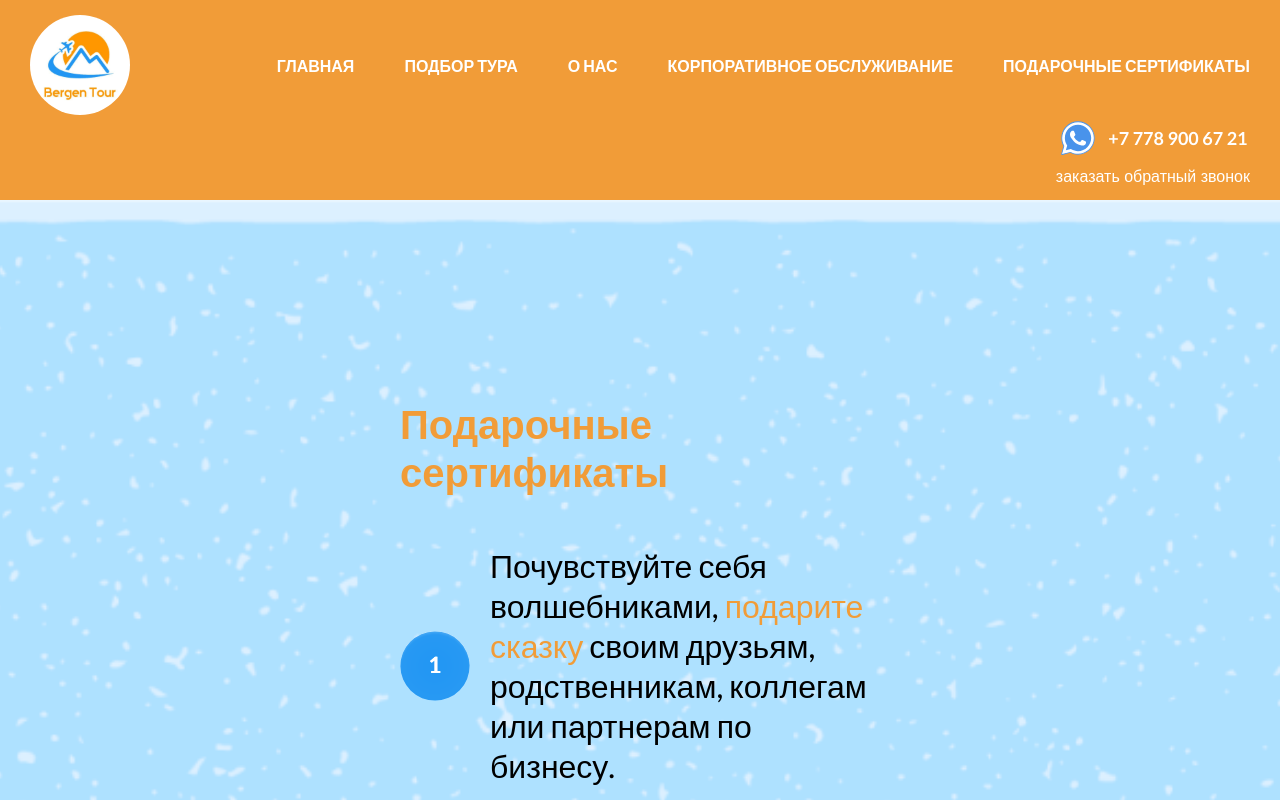
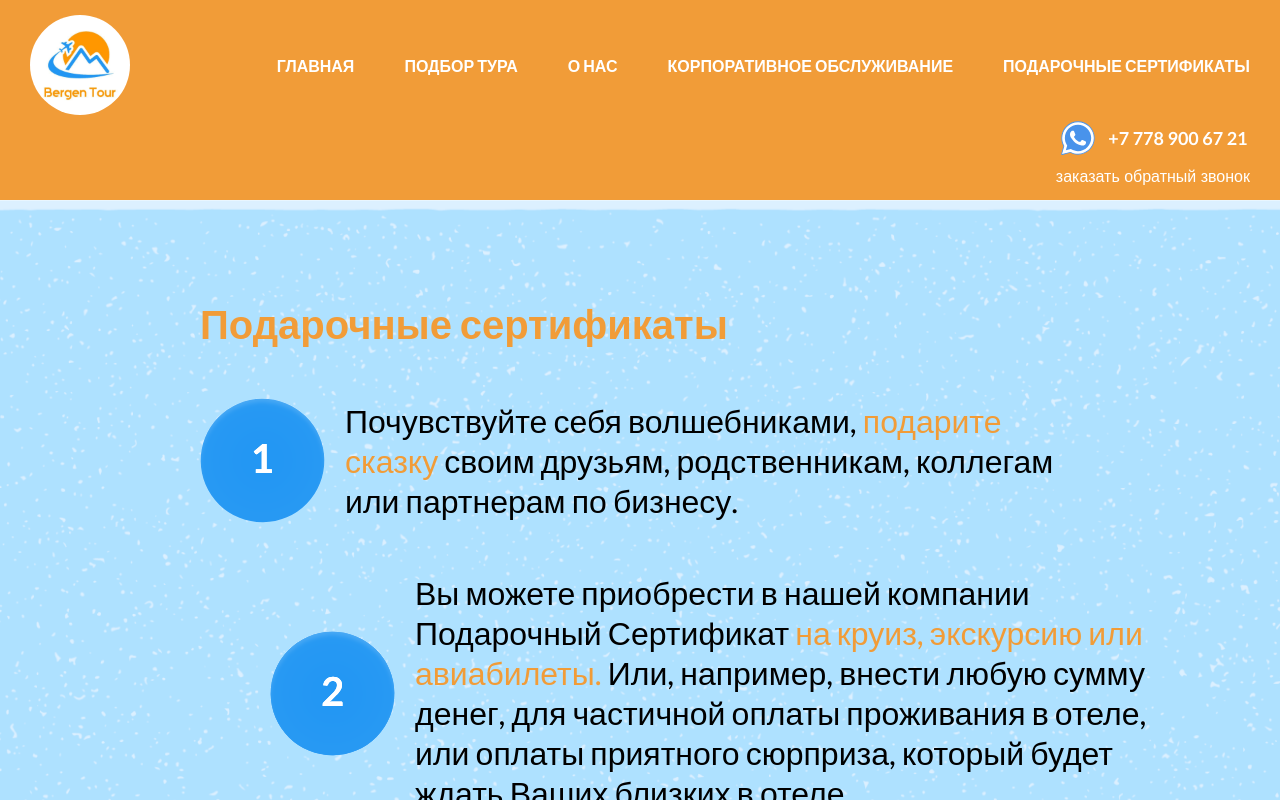
Before and after one commit to dariaSDemidova/Bergen-Tour, a React (Vite) app: page /certificates in a window 1280 px wide. Shown: the top 800 px of the page. Built offline with nearby package versions, Linux system fonts and the light colour scheme.

Commit message:
adaptive

```diff
--- a/src/index.scss
+++ b/src/index.scss
@@ -6,6 +6,7 @@
   margin: 0;
   padding: 0;
   box-sizing: border-box;
+
 }
 
 body {
--- a/src/pages/Certificates/Certificates.scss
+++ b/src/pages/Certificates/Certificates.scss
@@ -6,41 +6,90 @@
     background-repeat: no-repeat;
     background-position: center;
     background-size: cover;
-    padding: 100px 200px;
+
+      @media screen and (max-width: 768px) {
+        font-size: 10px;
+      }
+       @media screen and (max-width: 425px) {
+        font-size: 14px;
+      }
 }
 
 .container {
     display: flex;
     flex-direction: column;
     gap: 50px;
+    width: 90vw;
+    @media screen and (min-width: 2560px) {
+        font-size: 40px;
+      }
+      @media screen and (max-width: 1024px) {
+        /* стили для планшета в альбомной ориентации */
+        margin-right: 5px;
+        font-size: 40px;
+        align-items: center;
+      }
+
+      @media screen and (max-width: 425px) {
+        font-size: 14px;
+      }
+      @media screen and (max-width: 768px) {
+        font-size: 10px;
+      }
 }
+
 
 .box {
     display: flex;
     justify-content: flex-start;
     align-items: center;
     gap: 20px;
+    width: 70vw;
+
     &-text {
         @include text-styles(32px, 400, $black-color);
+        @media screen and (max-width: 768px) {
+
+            font-size: 24px;
+             }
+        @media screen and (max-width: 425px) {
+                   font-size: 12px;
+             }
         &-orange {
             color: $orange-color;
         }
+
     }
+
 }
 
 .certificates {
     @include text-styles(40px, 700, $orange-color);
+    @media screen and (max-width: 768px) {
+     margin-left:50px;
+     font-size: 36px;
+      }
 }
 
 .number {
-    max-width: 70px;
-    max-height: 70px;
+    max-width: 170px;
+    max-height: 170px;
+    @media screen and (max-width: 768px) {
+        max-width: 70px;
+        max-height: 70px;
+      }
 }
 
 .box2 {
     margin-left: 70px;
+    @media screen and (max-width: 768px) {
+        margin-left: 0px;
+      }
 }
 
 .box3 {
     margin-left: 130px;
+    @media screen and (max-width: 768px) {
+        margin-left: 0px;
+      }
 }
--- a/src/pages/Main/Main.scss
+++ b/src/pages/Main/Main.scss
@@ -14,7 +14,7 @@
     }
 
     @media screen and (max-width: 425px) {
-        padding: 100px 20px;
+        padding: 25px 10px;
         display: flex;
         flex-direction: column;
         align-items: center;
@@ -108,21 +108,46 @@
     }
 }
 .containerServices {
-    background: url('../../assets/images/bg3.jpg') center center/cover no-repeat;
+    background: url('../../assets/images/bg3.jpg')  center/cover no-repeat;
     background-color: rgb(143, 202, 241);
     display: flex;
     flex-direction: column;
     background-repeat: no-repeat;
     background-position: center;
     background-size: cover;
-    min-height: 1000px;
-    padding: 60px 200px;
+        padding: 60px 200px;
+        @media screen and (max-width: 768px) {
+          padding: 30px;
+        }
+        @media screen and (max-width: 768px) {
+          padding: 10px;
+        }
   }
+
 
 .why {
     &-header {
     display: flex;
     justify-content: space-between;
+    margin-right: 20px;
+
+    @media screen and (max-width: 1024px) {
+      font-size: 16px;
+    }
+    @media screen and (max-width: 768px) {
+      margin-right: 15px;
+    align-items: center;
+    justify-items: space-between;
+        width:600px;
+        column-gap: 20px;
+    }
+    @media screen and (max-width: 425px) {
+      margin-right: 5px;
+    align-items: center;
+    justify-items: space-between;
+        width:300px;
+        column-gap: 10px;
+    }
     }
     &-contacts {
       display: flex;
@@ -133,6 +158,7 @@
         background-color: transparent;
         color: $orange-color;
       }
+
     }
     &-list {
       list-style: none;
@@ -155,14 +181,81 @@
   }
 
 .whyussection {
-    margin-left: 60%;
+
+
+@media screen and (min-width: 2560px) {
+  /* стили для больших мониторов с разрешением 4K */
+  margin-left: 70%;
+}
+
+@media screen and (min-width: 1440px) {
+  /* стили для больших настольных компьютеров и ноутбуков */
+  margin-left: 60%;
+  width: 600px;
+}
+
+@media screen and (max-width: 1024px) {
+  /* стили для планшета в альбомной ориентации */
+  margin-left: 65%;
+  width: 400px;
+}
+
+@media screen and (max-width: 768px) {
+ /* стили для планшета */
+ margin-left: 70%;
+ width: 200px;
+}
+
+@media screen and (max-width: 425px) {
+/* стили для широкого смартфона */
+margin-left: 5px;
+width: 80px;
+}
+
+@media screen and (max-width: 375px) {
+ /* стили для среднего смартфона */
+}
+
+@media screen and (max-width: 320px) {
+  /* стили для малого смартфона */
+}
   }
   .textLato900 {
     @include text-styles(36px, 700, $orange-color);
+    @media screen and (min-width: 2560px) {
+      font-size: 40px;
+    }
+
+    @media screen and (max-width: 1024px) {
+      font-size: 36px;
+    }
+
+    @media screen and (max-width: 768px) {
+      font-size: 35px;
+
+    }
   }
 
   .textLato800 {
     @include text-styles(48px, 700, $orange-color);
+    @media screen and (min-width: 2560px) {
+      font-size: 40px;
+    }
+    @media screen and (max-width: 1024px) {
+      /* стили для планшета в альбомной ориентации */
+      margin-right: 5px;
+      font-size: 40px;
+      align-items: center;
+    }
+
+    @media screen and (max-width: 768px) {
+      font-size: 35px;
+      margin-right: 5px;
+    }
+
+    @media screen and (max-width: 425px) {
+      font-size: 14px;
+    }
   }
 
 
@@ -215,12 +308,25 @@
 
 .certImage{
   width: 450px;
+  @media screen and (max-width: 768px) {
+
+      width:340px;
+
+
+}
 }
 .reviewsectionHeader {
   align-items: flex-end;
   min-height: 150px;
   border: white;
   justify-content: center;
+  @media screen and (max-width: 768px) {
+
+    align-items: flex-end;
+  justify-items: space-between;
+      width:500px;
+
+  }
 }
 .reviewsCert {
   display: flex;
@@ -236,7 +342,13 @@
   align-items: flex-start;
   padding: 50px;
   column-gap: 30px;
-}
+  @media screen and (max-width: 768px) {
+    padding: 15px;
+      width:340px;
+      column-gap: 10px;
+      height: 200px;
+
+}}
 .certSection {
   align-items: center;
   width: 360px;
@@ -282,4 +394,18 @@ margin: 300 0 0 0;
   &-orange {
     color: $orange-color;
   }
+  @media screen and (max-width: 1024px) {
+    /* стили для планшета в альбомной ориентации */
+    width: 30vw;
+    font-size: 20px;
+
+  }
+  @media screen and (max-width: 1024px) {
+    /* стили для планшета в альбомной ориентации */
+    width: 30vw;
+    font-size:18px;
+
+  }
+
+
 }
```
Also changed, not shown: src/components/Reviews/Reviews.scss (line endings or trailing spaces).
